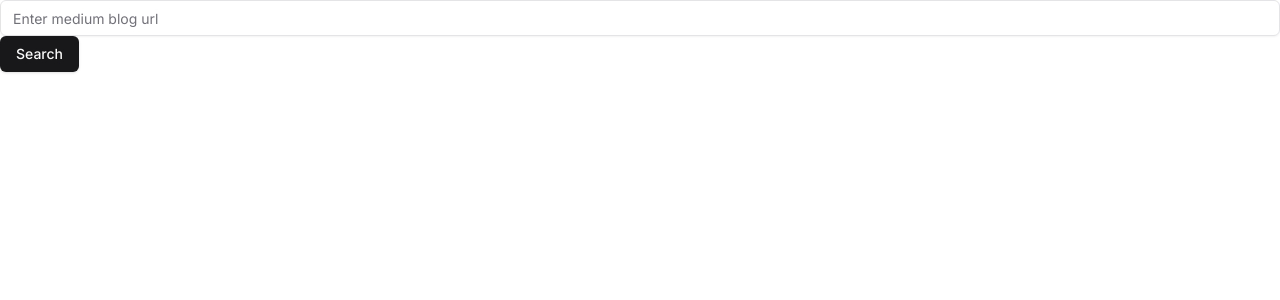
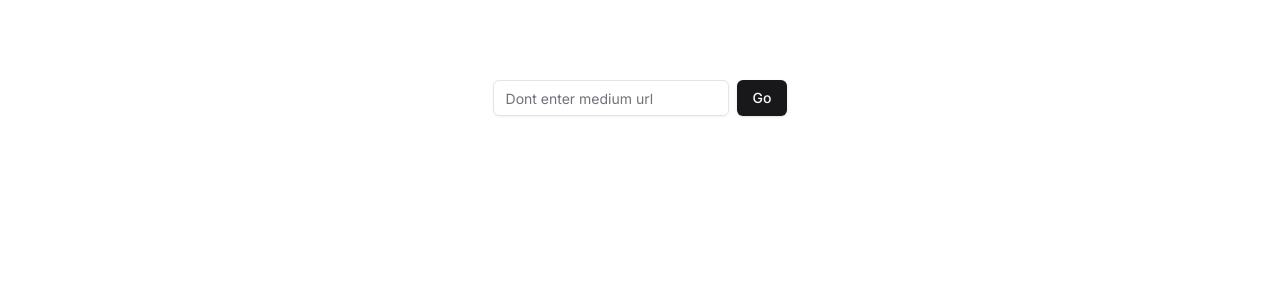
Before and after one commit to BlitZSenpai/Dont, a Next.js app: page / in a window 1280 px wide. Shown: the top 300 px of the page. Built offline with nearby package versions, Linux system fonts and the light colour scheme.

Commit message:
add: page.tsx

```diff
--- a/src/app/page.tsx
+++ b/src/app/page.tsx
@@ -1,12 +1,10 @@
-import { Button } from "@/components/ui/button";
-import { Input } from "@/components/ui/input";
+import { FormComponent } from "@/components/form";
 
 function Home() {
   return (
-    <div className="h-full w-full">
-      <div>
-        <Input placeholder="Enter medium blog url" />
-        <Button>Search</Button>
+    <div className="h-dvh w-full">
+      <div className="flex h-full items-start justify-center">
+        <FormComponent />
       </div>
     </div>
   );
--- a/src/components/url-input.tsx
+++ b/src/components/form.tsx
@@ -6,7 +6,7 @@ import { Input } from "./ui/input";
 import { cacheEnd, cacheUrl } from "@/lib/utils";
 import { useRouter } from "next/navigation";
 
-export const UrlInput = () => {
+export const FormComponent = () => {
   const router = useRouter();
   const [value, setValue] = useState("");
 
```
